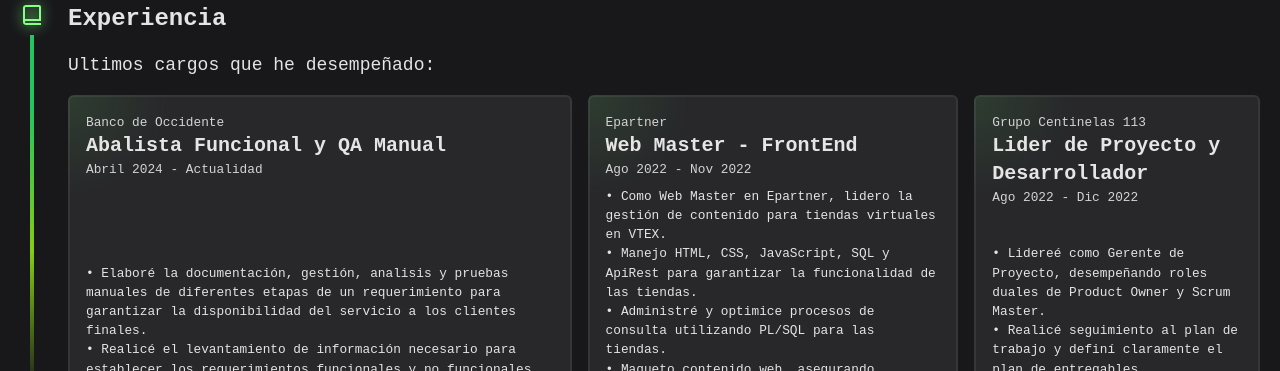
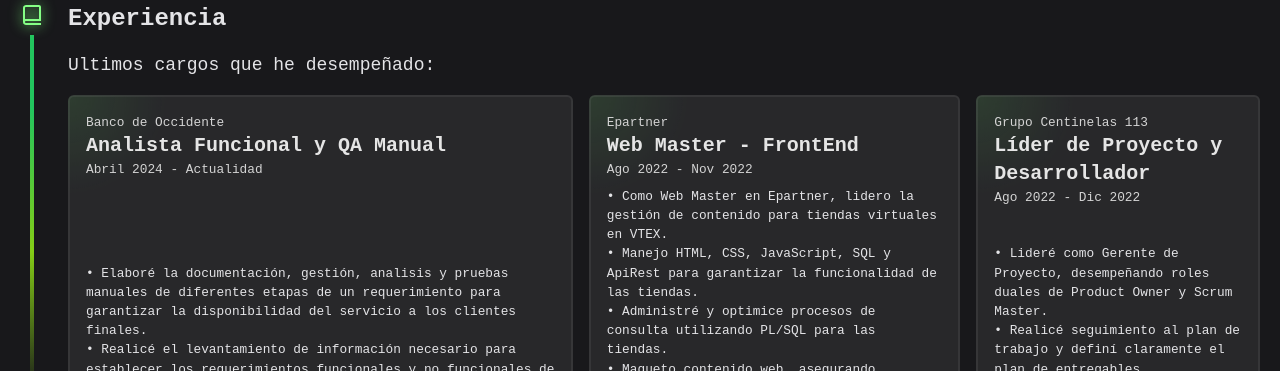
Before and after one commit to iDuqueZ/SoyDuque-new, an Astro site: page /about in a window 1280 px wide. Shown: the part 1250-1621 px from the top of the page. Built offline with nearby package versions, Linux system fonts and the light colour scheme; Astro itself is replaced by a stand-in of ours; a web font is replaced by a local one.

Commit message:
Actualizar Experiencia.astro

```diff
--- a/src/components/about/Experiencia.astro
+++ b/src/components/about/Experiencia.astro
@@ -31,7 +31,7 @@
         <div class="flex md:flex-row flex-col gap-4">
           <Card
             header="Banco de Occidente"
-            title="Abalista Funcional y QA Manual"
+            title="Analista Funcional y QA Manual"
             date="Abril 2024 - Actualidad"
             glow="120"
           >
@@ -78,13 +78,13 @@
 
           <Card
             header="Grupo Centinelas 113"
-            title="Lider de Proyecto y Desarrollador"
+            title="Líder de Proyecto y Desarrollador"
             date="Ago 2022 - Dic 2022"
             glow="120"
           >
             <ul>
               <li>
-                • Lidereé como Gerente de Proyecto, desempeñando roles duales
+                • Lideré como Gerente de Proyecto, desempeñando roles duales
                 de Product Owner y Scrum Master.
               </li>
               <li>
```
